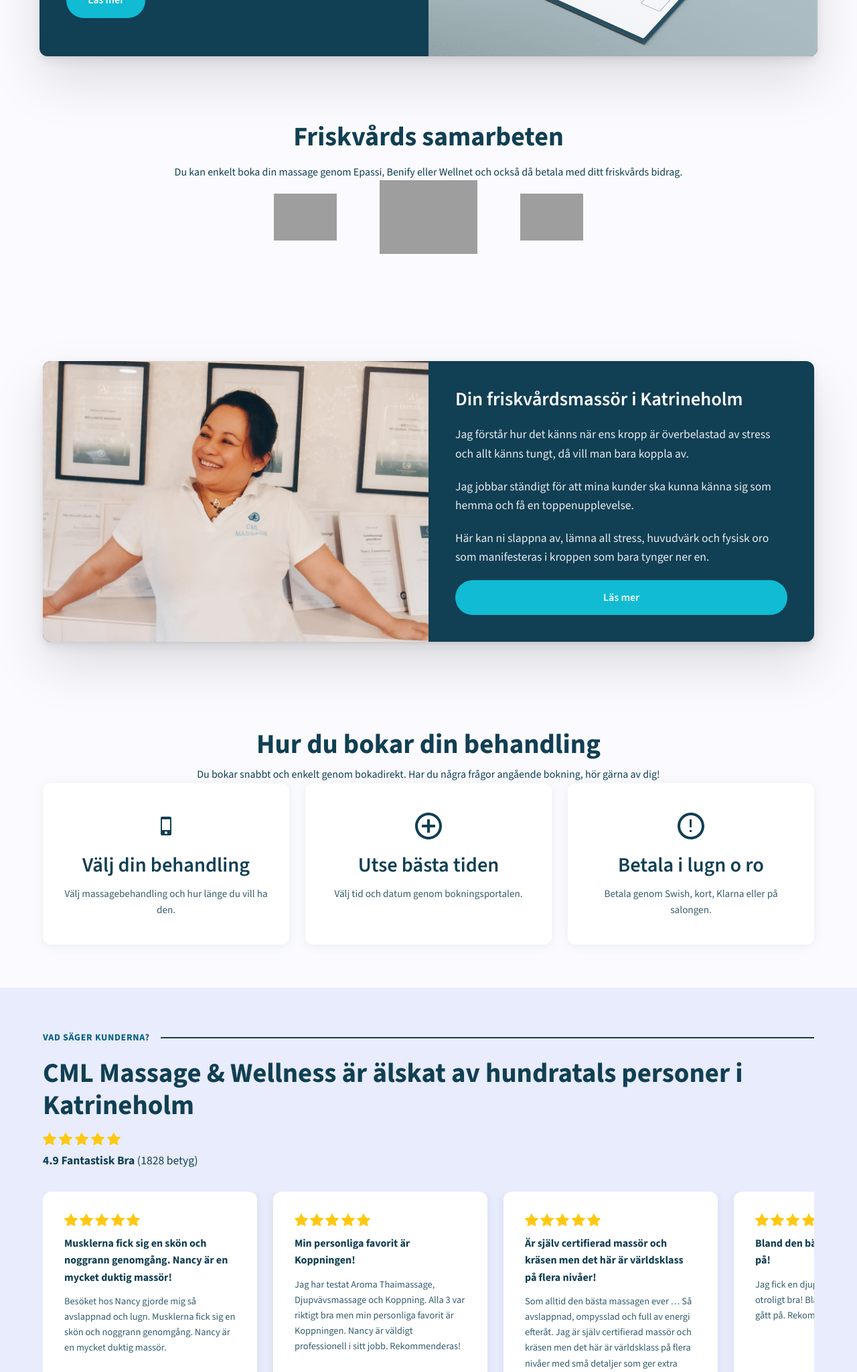
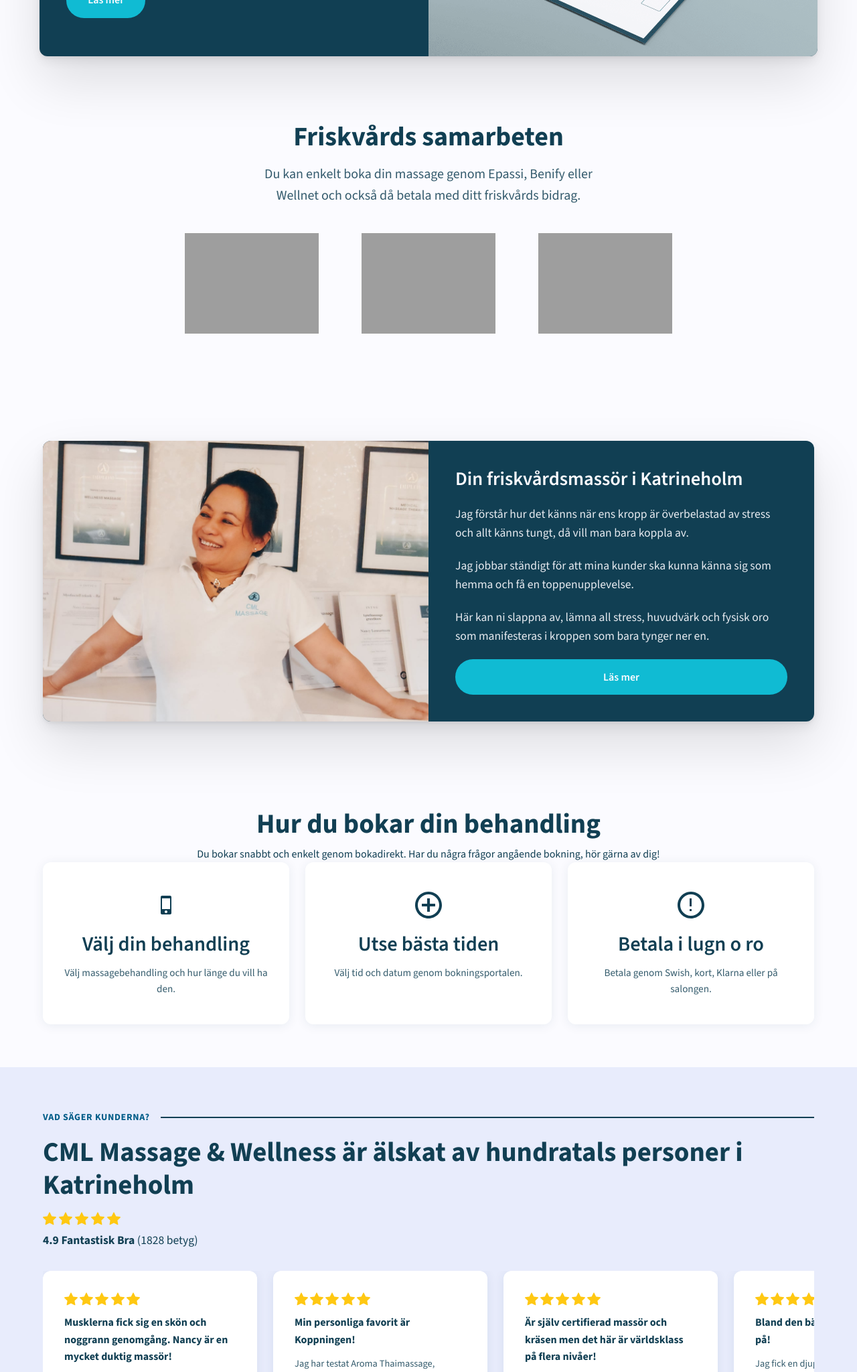
Before and after one commit to stevenlomon/cml-massage-rebuild, a PHP site: page / in a window 1280 px wide. Shown: the part 3814-5862 px from the top of the page at 67% size. Run offline with PHP 8.4, Linux system fonts and the light colour scheme; grey boxes are pictures that could not be loaded.

Commit message:
fix: constrain Friskvårds paragraph to balanced two-line block with ch units
Fix CSS specificity bug where .partners > p never matched (p is inside
.container), enlarge partner logos, and use max-width: 52ch for
character-based line-length control.

Co-Authored-By: Claude Opus 4.6 <noreply@anthropic.com>

```diff
--- a/assets/css/style.css
+++ b/assets/css/style.css
@@ -578,10 +578,10 @@ h3 {
     margin-bottom: 1rem;
 }
 
-.partners > p {
-    max-width: 700px;
+.partners p {
+    max-width: 52ch;
     margin: 0 auto 2.5rem;
-    font-size: clamp(1rem, 1.5vw, 1.15rem);
+    font-size: clamp(1.1rem, 1.7vw, 1.25rem);
     opacity: 0.85;
 }
 
@@ -601,11 +601,11 @@ h3 {
 
 .partner-logos img:first-child,
 .partner-logos img:last-child {
-    height: clamp(50px, 6vw, 70px);
+    height: clamp(120px, 12vw, 150px);
 }
 
 .partner-logos img:nth-child(2) {
-    height: clamp(80px, 9vw, 110px);
+    height: clamp(120px, 12vw, 150px);
 }
 
 /* ===== Steps Cards (How to Book) ===== */
```
